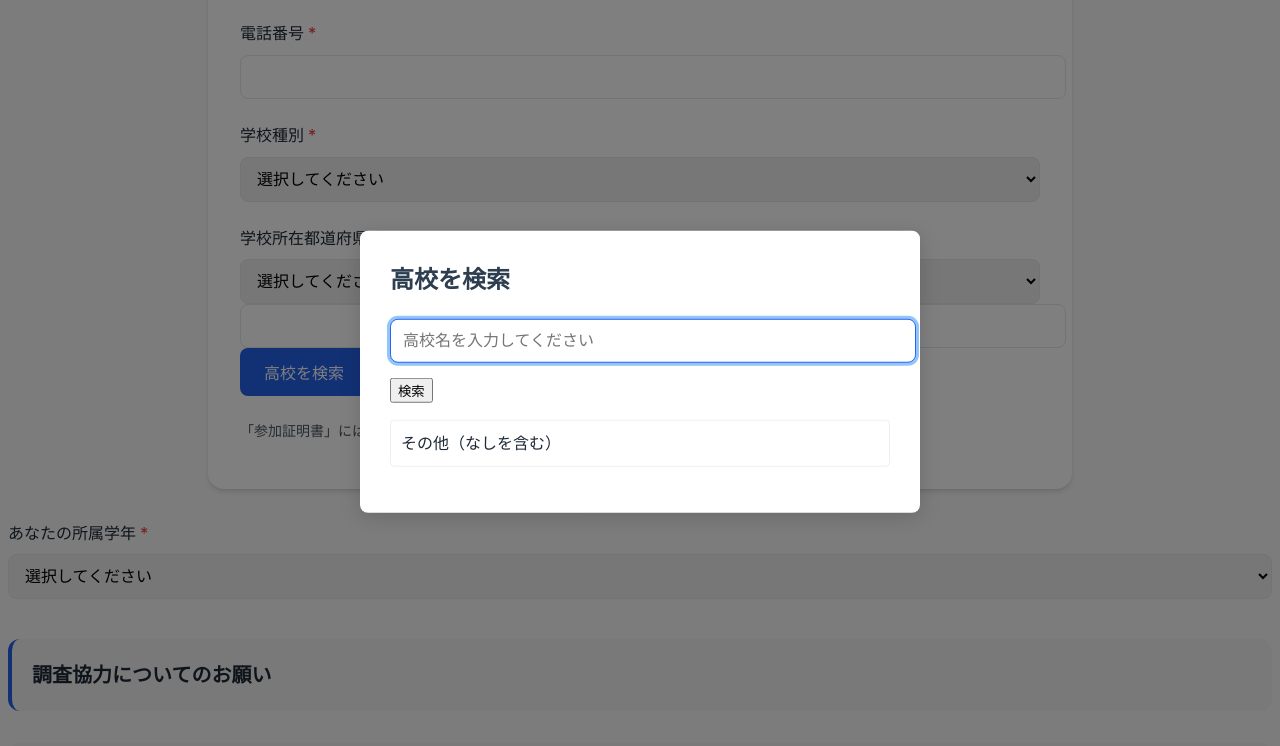
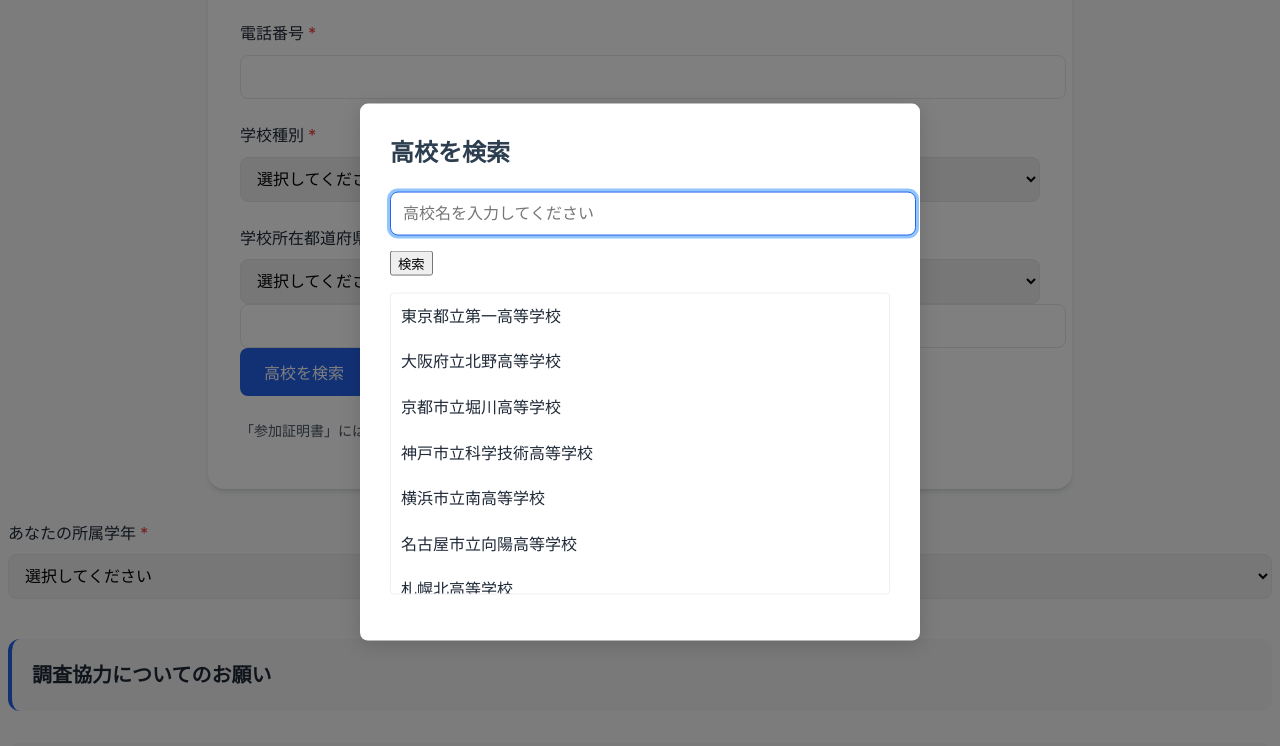
Before and after one commit to AMANE0902/sankatouroku, a plain HTML site: page index.html in a window 1280 px wide. Both pictures are taken after a click on the button "高校を検索". Shown: the part 1288-2034 px from the top of the page. Drawn offline with Linux system fonts and the light colour scheme.

Commit message:
Update index.html

```diff
--- a/index.html
+++ b/index.html
@@ -1425,18 +1425,17 @@ input[type="checkbox"] {
     </div>
 </body>
 <script>
-    // WebアプリのURL設定
+    // WebアプリのURL設定 (必要に応じて更新)
     const WEBAPP_URL = 'https://script.google.com/macros/s/AKfycbwFYmJ7I_5fy5CJWEeLuJ-fha8nSclGNl50bTsnmfMQJimlvrO6GwW0_dKrQVzEWyBJ/exec';
-    let schools = [];
 
     // DOMContentLoadedイベントリスナー
     document.addEventListener('DOMContentLoaded', function() {
-        // 初期化処理
+        // 初期化処理を実行
         initializeFormValidation();
         initializeConditionalDisplays();
         generateConnectionTestDates();
         initializeSchoolSearch();
-    })
+    });
 
     // フォームバリデーションの初期化
     function initializeFormValidation() {
@@ -1486,10 +1485,8 @@ input[type="checkbox"] {
                 const formData = new FormData(this);
                 const jsonData = {};
 
-                // FormDataの処理
                 formData.forEach((value, key) => {
                     if (key.includes('[]')) {
-                        // 配列データの処理
                         const baseKey = key.replace('[]', '');
                         if (!jsonData[baseKey]) {
                             jsonData[baseKey] = [];
@@ -1602,7 +1599,7 @@ function generateConnectionTestDates() {
         const container = document.getElementById('connection-test-dates');
         if (!container) return;
 
-    container.innerHTML = ''; // 既存の内容をクリア
+        container.innerHTML = '';
 
         dates.forEach(dateObj => {
             dateObj.times.forEach(time => {
@@ -1628,22 +1625,40 @@ function initializeSchoolSearch() {
         const schoolNameInput = document.getElementById('school-name');
         const schoolSearchButton = document.getElementById('school-search-button');
 
-    // 学校データの初期取得
-    fetchSchools().then(fetchedSchools => {
-        schools = fetchedSchools;
-    });
+        // ダミーデータとして日本の高校のサンプルリスト
+        const sampleSchools = [
+            "東京都立第一高等学校",
+            "大阪府立北野高等学校",
+            "京都市立堀川高等学校",
+            "神戸市立科学技術高等学校",
+            "横浜市立南高等学校",
+            "名古屋市立向陽高等学校",
+            "札幌北高等学校",
+            "仙台第一高等学校",
+            "広島市立基町高等学校",
+            "福岡県立修猷館高等学校"
+        ];
+
+        // 学校データの初期設定
+        let schools = sampleSchools;
 
         // 検索ボタンのクリックハンドラ
-    searchButton.addEventListener('click', function() {
+        searchButton.addEventListener('click', function(e) {
+            e.preventDefault();
             popup.style.display = 'block';
             overlay.style.display = 'block';
             searchInput.focus();
-        searchResults.innerHTML = '';
-        searchResults.appendChild(createOtherOption());
-    });
-
-    // オーバーレイのクリックハンドラ
-    overlay.addEventListener('click', closePopup);
+            displaySearchResults(schools); // 初期表示として全校表示
+        });
+
+        // 検索入力のキーアップハンドラ（リアルタイム検索）
+        searchInput.addEventListener('keyup', function() {
+            const searchTerm = this.value.toLowerCase();
+            const filteredSchools = schools.filter(school =>
+                school.toLowerCase().includes(searchTerm)
+            );
+            displaySearchResults(filteredSchools);
+        });
 
         // 検索実行ボタンのクリックハンドラ
         schoolSearchButton.addEventListener('click', function() {
@@ -1654,6 +1669,9 @@ function initializeSchoolSearch() {
             displaySearchResults(filteredSchools);
         });
 
+        // オーバーレイのクリックハンドラ
+        overlay.addEventListener('click', closePopup);
+
         // 検索結果の表示
         function displaySearchResults(results) {
             searchResults.innerHTML = '';
@@ -1661,76 +1679,56 @@ function initializeSchoolSearch() {
             if (results.length === 0) {
                 const noResults = document.createElement('li');
                 noResults.textContent = '該当する高校が見つかりません';
-            noResults.style.fontStyle = 'italic';
-            noResults.style.color = '#666';
+                noResults.style.padding = '10px';
+                noResults.style.textAlign = 'center';
                 searchResults.appendChild(noResults);
             } else {
                 results.forEach(school => {
                     const li = document.createElement('li');
                     li.textContent = school;
+                    li.style.padding = '10px';
+                    li.style.cursor = 'pointer';
                     li.addEventListener('click', function() {
                         schoolNameInput.value = school;
                         closePopup();
                     });
+                    li.addEventListener('mouseover', function() {
+                        this.style.backgroundColor = '#f0f0f0';
+                    });
+                    li.addEventListener('mouseout', function() {
+                        this.style.backgroundColor = '';
+                    });
                     searchResults.appendChild(li);
                 });
             }
 
-        searchResults.appendChild(createOtherOption());
-    }
-
-    // 「その他」オプションの作成
-    function createOtherOption() {
+            // その他オプションの追加
             const otherOption = document.createElement('li');
             otherOption.textContent = 'その他（なしを含む）';
+            otherOption.style.padding = '10px';
+            otherOption.style.cursor = 'pointer';
+            otherOption.style.borderTop = '1px solid #eee';
             otherOption.addEventListener('click', function() {
                 schoolNameInput.value = 'その他（なしを含む）';
                 closePopup();
             });
-        return otherOption;
+            searchResults.appendChild(otherOption);
         }
 
         // ポップアップを閉じる
         function closePopup() {
             popup.style.display = 'none';
             overlay.style.display = 'none';
-    }
-}
-
-// 学校データの取得
-async function fetchSchools() {
-    try {
-        const form = document.createElement('form');
-        form.method = 'GET';
-        form.action = WEBAPP_URL;
-        form.target = 'hidden-iframe';
-
-        const iframe = document.createElement('iframe');
-        iframe.name = 'hidden-iframe';
-        iframe.style.display = 'none';
-        document.body.appendChild(iframe);
-        document.body.appendChild(form);
-
-        const response = await new Promise((resolve) => {
-            iframe.onload = () => {
-                try {
-                    const content = iframe.contentDocument.body.textContent;
-                    resolve(JSON.parse(content));
-                } catch (error) {
-                    resolve([]);
-                }
-                document.body.removeChild(form);
-                document.body.removeChild(iframe);
-            };
-        });
-
-        return response;
-    } catch (error) {
-        console.error('学校リストの取得に失敗しました:', error);
-        return [];
-    }
-}
-
+            searchInput.value = ''; // 入力をクリア
+        }
+
+        // エスケープキーでポップアップを閉じる
+        document.addEventListener('keydown', function(e) {
+            if (e.key === 'Escape' && popup.style.display === 'block') {
+                closePopup();
+            }
+        });
+    }
 
     // フォームデータの送信
     async function submitFormData(jsonData) {
```
Lines whose indentation alone changed are shown as unchanged.
